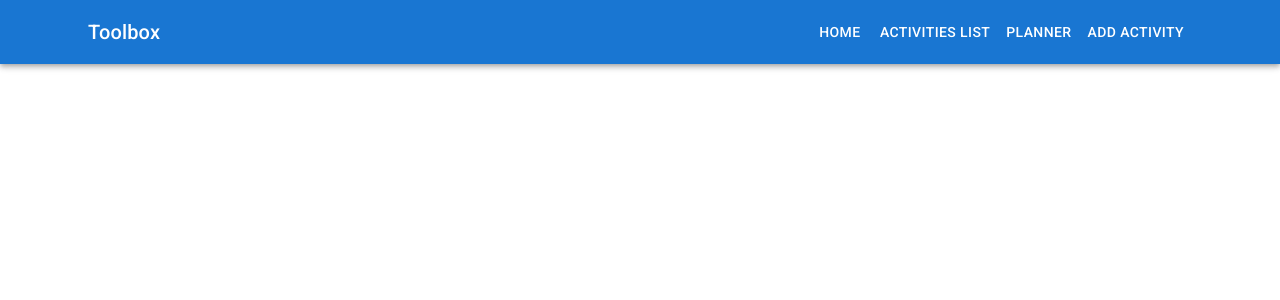
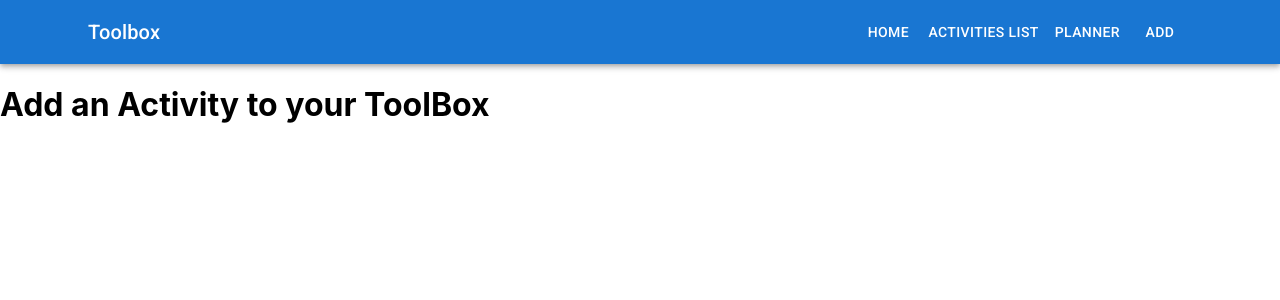
Before and after one commit to rachelheyvaert/toolbox, a React (Create React App) app: page /activities/new in a window 1280 px wide. Shown: the top 300 px of the page. Built offline with nearby package versions, Linux system fonts and the light colour scheme; data requests are answered from the project's data file.

Commit message:
Renames ActivityForm

```diff
--- a/src/App.js
+++ b/src/App.js
@@ -2,7 +2,7 @@ import React, {useState, useEffect} from "react";
 import { Routes, Route} from "react-router-dom";
 import NavBar from "./components/navigation/NavBar";
 import Home from "./components/static/Home";
-import AddActivity from "./components/AddActivity"
+import NewActivityForm from "./components/NewActivityForm"
 import ActivitiesList from "./components/ActivitiesList";
 import PlannedActivities from "./components/PlannedActivities";
 
@@ -37,7 +37,7 @@ return (
        displayedActivities={displayActivities}
         setSearch={setSearch}
         search={search}/>}  />
-    <Route path="/activities/add" element={<AddActivity />} />
+    <Route path="/activities/new" element={<NewActivityForm />} />
     <Route path="/activities/planned" element={<PlannedActivities />} />
   </Routes>
 
--- a/src/components/ActivitiesList.jsx
+++ b/src/components/ActivitiesList.jsx
@@ -15,7 +15,7 @@ const ActivitiesList = ({ displayedActivities, setDisplay, search, setSearch}) =
     })
     return (
       <div>
-        <h1>All Activities</h1>
+        <h1>Activities in your ToolBox</h1>
         <SearchBar onSearch={setSearch} search={search} />
         {activityObj}
      </div>
--- a/src/components/ActivityCard.jsx
+++ b/src/components/ActivityCard.jsx
@@ -36,10 +36,8 @@ const ActivityCard = ({task, onDelete}) => {
       <CardActions>
         <Button onClick={handleDeleteClick} size="small">Delete</Button>
         <div>
-        {!isPlanned ? (
- <Button size="small">Add to Planner</Button>)
- : (<Button size="small">Planned</Button>)}
-
+        {isPlanned ?  (<Button size="small"  onClick={() => setIsPlanned(false)}>Ready</Button>)
+       : (<Button size="small"  onClick={() => setIsPlanned(true)}>Addd to Plan</Button>)}
         </div>
 
 
--- a/src/components/AddActivity.jsx
+++ /dev/null
@@ -1,9 +0,0 @@
-import React from 'react'
-
-const NewActivity = () => {
-  return (
-    <div>NewActivity</div>
-  )
-}
-
-export default NewActivity
--- /dev/null
+++ b/src/components/NewActivityForm.jsx
@@ -0,0 +1,16 @@
+import React from 'react'
+
+const NewActivityForm = () => {
+
+  //patch request
+  return (
+    <div>
+      <h1>Add an Activity to your ToolBox
+        <form>
+
+        </form>
+      </h1></div>
+  )
+}
+
+export default NewActivityForm
--- a/src/components/navigation/NavBar.jsx
+++ b/src/components/navigation/NavBar.jsx
@@ -19,7 +19,7 @@ const NavBar = () => {
           <Button color="inherit" component={Link}  to="/">Home</Button>
           <Button color="inherit" component={Link}  to="/activitieslist">Activities List</Button>
           <Button color="inherit" component={Link} to="/activities/planned">Planner</Button>
-          <Button color="inherit" component={Link} to="/activities/add">Add Activity</Button>
+          <Button color="inherit" component={Link} to="/activities/new">Add</Button>
         </Toolbar>
         </Container>
       </AppBar>
```
